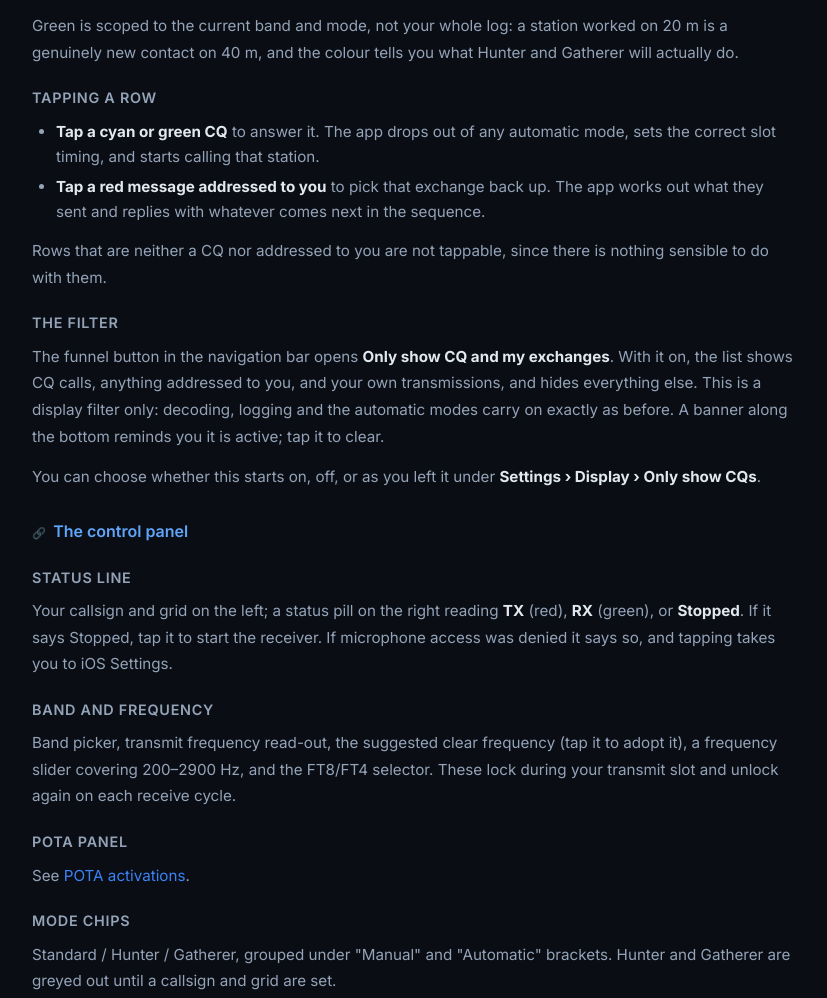
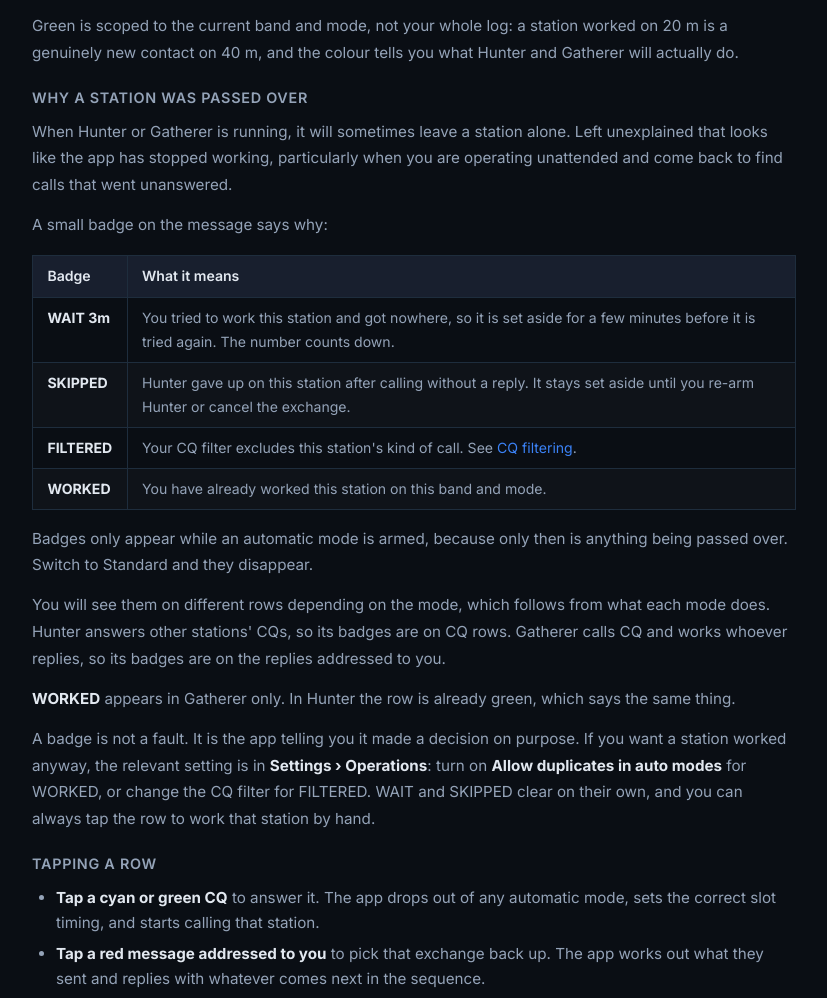
Before and after one commit to jonnyborbs/greylineft8-com, a plain HTML site: page userguide.html in a window 1280 px wide. Shown: the part 4679-5677 px from the top of the page, without its empty margins (360-1187 px from the left). Drawn offline with Linux system fonts and the light colour scheme.

Commit message:
adding 1.3.1 to changelog, user guide updates

```diff
--- a/userguide.html
+++ b/userguide.html
@@ -519,6 +519,24 @@
         </table>
       </div>
       <p>Green is scoped to the current band and mode, not your whole log: a station worked on 20 m is a genuinely new contact on 40 m, and the colour tells you what Hunter and Gatherer will actually do.</p>
+      <h4>Why a station was passed over</h4>
+      <p>When Hunter or Gatherer is running, it will sometimes leave a station alone. Left unexplained that looks like the app has stopped working, particularly when you are operating unattended and come back to find calls that went unanswered.</p>
+      <p>A small badge on the message says why:</p>
+      <div class="table-wrap">
+        <table>
+          <thead><tr><th>Badge</th><th>What it means</th></tr></thead>
+          <tbody>
+            <tr><td><strong>WAIT 3m</strong></td><td>You tried to work this station and got nowhere, so it is set aside for a few minutes before it is tried again. The number counts down.</td></tr>
+            <tr><td><strong>SKIPPED</strong></td><td>Hunter gave up on this station after calling without a reply. It stays set aside until you re-arm Hunter or cancel the exchange.</td></tr>
+            <tr><td><strong>FILTERED</strong></td><td>Your CQ filter excludes this station's kind of call. See <a href="#14-settings-reference">CQ filtering</a>.</td></tr>
+            <tr><td><strong>WORKED</strong></td><td>You have already worked this station on this band and mode.</td></tr>
+          </tbody>
+        </table>
+      </div>
+      <p>Badges only appear while an automatic mode is armed, because only then is anything being passed over. Switch to Standard and they disappear.</p>
+      <p>You will see them on different rows depending on the mode, which follows from what each mode does. Hunter answers other stations' CQs, so its badges are on CQ rows. Gatherer calls CQ and works whoever replies, so its badges are on the replies addressed to you.</p>
+      <p><strong>WORKED</strong> appears in Gatherer only. In Hunter the row is already green, which says the same thing.</p>
+      <p>A badge is not a fault. It is the app telling you it made a decision on purpose. If you want a station worked anyway, the relevant setting is in <strong>Settings › Operations</strong>: turn on <strong>Allow duplicates in auto modes</strong> for WORKED, or change the CQ filter for FILTERED. WAIT and SKIPPED clear on their own, and you can always tap the row to work that station by hand.</p>
       <h4>Tapping a row</h4>
       <ul>
         <li><strong>Tap a cyan or green CQ</strong> to answer it. The app drops out of any automatic mode, sets the correct slot timing, and starts calling that station.</li>
@@ -621,6 +639,7 @@ W6ABC KB0RB RR73        confirmed and finished</code></pre>
         <li>If a station does not answer within the retransmission budget, Hunter gives up and will not call it again for the rest of this Hunter session. Tapping <strong>Abort</strong>, or turning Hunter off and on again, clears that memory.</li>
         <li>It logs the contact when its <code>73</code> goes out, then returns to scanning.</li>
       </ul>
+      <p>Each of those skips shows as a badge on the station's row, so you can see why a call went unanswered. See <a href="#the-band-activity-list">Why a station was passed over</a>.</p>
       <p>While Hunter is scanning, Next TX reads <strong>Pending Target</strong> and the pill stays on RX, because Hunter transmits nothing until it has someone to call.</p>
       <h3 id="gatherer-automatic-run"><a href="#gatherer-automatic-run">Gatherer (automatic run)</a></h3>
       <p>Gatherer calls CQ continuously and works everyone who answers, in order, without stopping. This is the mode for running a pile-up during an activation or a contest.</p>
@@ -640,6 +659,7 @@ W6ABC KB0RB RR73        confirmed and finished</code></pre>
       <p>A setting with three options: <em>First to reply</em> (first in, first out), <em>Strongest signal</em>, or <em>Furthest distance</em> (callers whose grid you do not know go to the back). Re-hearing a caller already in the queue refreshes their report and timestamp but never re-sorts them.</p>
       <h4>Stuck partners</h4>
       <p>Some software repeats a bare signal report forever instead of sending a roger. Rather than burn the whole retransmission budget, Gatherer bails after three of these and moves to the next caller. A station it has bailed on is left alone for five minutes so its next transmission cannot immediately re-engage you.</p>
+      <p>While that station is set aside, its messages carry a <strong>WAIT</strong> badge counting down the remaining time, so a caller being passed over is never a mystery. See <a href="#the-band-activity-list">Why a station was passed over</a>.</p>
       <h3 id="switching-modes"><a href="#switching-modes">Switching modes</a></h3>
       <p>Changing mode, band, or FT8/FT4 tears down whatever was in progress cleanly. Changing band or mode also clears the activity list, so what you see always belongs to where you are now.</p>
     </section>
```
Also changed, not shown: changelog.html (+33 -2 lines).
